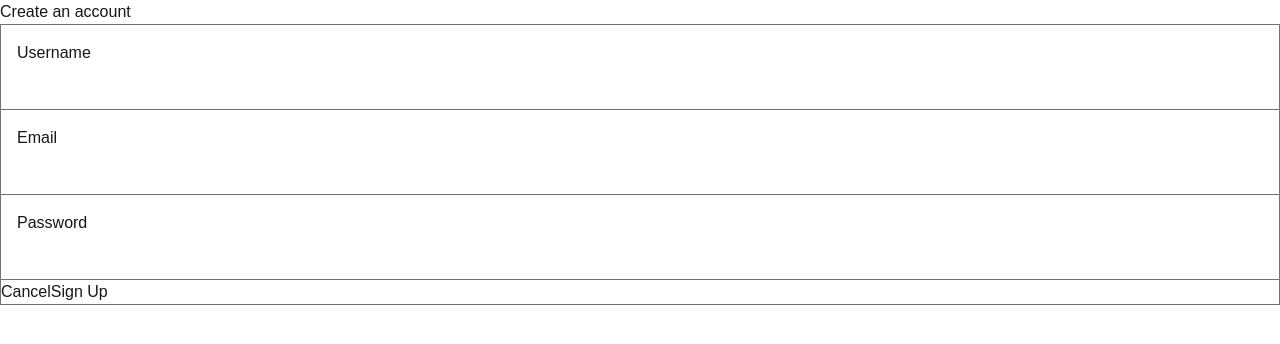
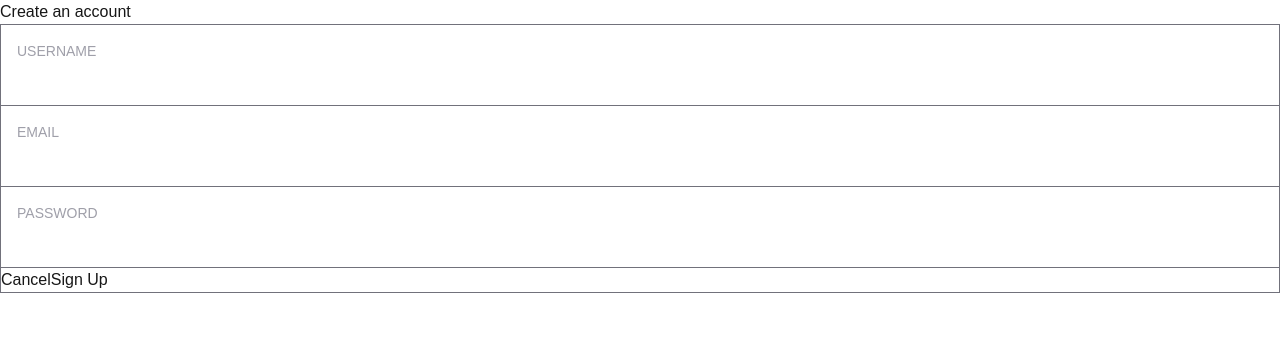
Before and after one commit to panicolay/form-of-music, a Next.js app: page /signup in a window 1280 px wide. Shown: the top 344 px of the page. Built offline with nearby package versions, Linux system fonts and the light colour scheme.

Commit message:
Improve field style

```diff
--- a/src/app/components/ui/Field.tsx
+++ b/src/app/components/ui/Field.tsx
@@ -17,14 +17,29 @@ export function Field({
     ...props
 }: FieldProps) {
     return (
-        <Label.Root className="flex flex-col p-4 gap-1">
-            {label}
+        <Label.Root className="
+            group
+            flex flex-col p-4 gap-1
+            outline outline-transparent
+            focus-within:outline-zinc-300
+            transition-colors duration-200 ease-in-out
+        ">
+            <span className="
+                text-sm text-zinc-400 uppercase
+                group-focus-within:text-zinc-300
+                transition-colors duration-200 ease-in-out
+            ">
+                {label}
+            </span>
             <input
                 id={name}
                 name={name}
                 type={type}
                 className={`
+                    text-base text-zinc-200
                     outline-none
+                    focus:text-zinc-100
+                    transition-colors duration-200 ease-in-out
                     ${error ? 'border-red-500' : 'border-zinc-300'}
                     ${props.className || ''}
                 `}
```
